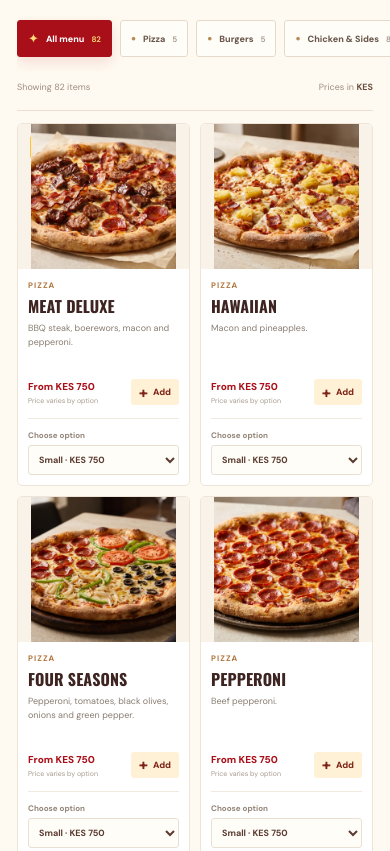
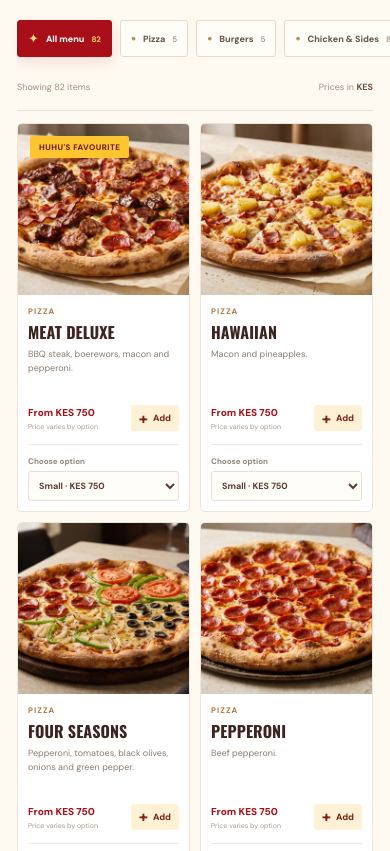
Before and after one commit to robinmigwi/huhus, a website built with Vite: page index.html in a window 390 px wide. Shown: the part 1160-2011 px from the top of the page. Built offline with nearby package versions, Linux system fonts and the light colour scheme; files whose address does not match are found by name.

Commit message:
Display complete menu photos at their original aspect ratio

```diff
--- a/src/styles.css
+++ b/src/styles.css
@@ -94,10 +94,8 @@ a { color: inherit; text-decoration: none; }
 .product-grid { display: grid; grid-template-columns: repeat(3, minmax(0, 1fr)); gap: 18px; padding-top: 19px; }
 .product-card { background: #fff; border: 1px solid #efe4d8; border-radius: 5px; overflow: hidden; transition: transform .2s, box-shadow .2s, border-color .2s; display: flex; flex-direction: column; min-width: 0; }
 .product-card:hover { transform: translateY(-3px); box-shadow: 0 14px 34px rgba(89,42,20,.09); border-color: #e0c6a7; }
-.product-image { position: relative; height: 235px; overflow: hidden; isolation: isolate; background: #f7f0e5; }
-.product-image::before { content: ""; position: absolute; inset: -22px; z-index: -2; background-image: var(--product-photo); background-size: cover; background-position: center; filter: blur(22px) saturate(.78); opacity: .62; transform: scale(1.06); }
-.product-image::after { content: ""; position: absolute; inset: 0; z-index: -1; background: linear-gradient(90deg, rgba(250,246,238,.42), rgba(250,246,238,.12) 50%, rgba(250,246,238,.42)); }
-.product-image img { position: relative; z-index: 1; width: 100%; height: 100%; display: block; box-sizing: border-box; padding: 0; object-fit: contain; object-position: center; }
+.product-image { position: relative; overflow: hidden; }
+.product-image img { width: 100%; height: auto; max-width: 100%; display: block; object-fit: unset; object-position: unset; padding: 0; margin: 0; }
 .product-badge { position: absolute; left: 12px; top: 12px; color: #6a1a13; background: var(--gold); padding: 6px 9px; border-radius: 2px; font-size: 8px; font-weight: 800; text-transform: uppercase; letter-spacing: .06em; }
 .product-info { padding: 15px 15px 14px; display: flex; flex-direction: column; flex: 1; }
 .product-category { font-size: 8px; text-transform: uppercase; color: #b27942; letter-spacing: .13em; font-weight: 800; }
@@ -161,14 +159,14 @@ a { color: inherit; text-decoration: none; }
   .menu-section { padding: 48px 17px 58px; }.section-heading { display: grid; align-items: start; gap: 18px; }.section-heading h2 { font-size: 41px; }.menu-search { width: 100%; }
   .category-bar { margin-right: -17px; padding-right: 17px; }.category-chip { padding: 9px 10px; font-size: 9px; }
   .product-grid { grid-template-columns: repeat(2, minmax(0, 1fr)); gap: 10px; padding-top: 12px; }
-  .product-image { height: 145px; }.product-info { padding: 11px 10px 10px; }.product-info h3 { font-size: 16px; }.product-info > p { font-size: 9px; min-height: 44px; }.product-card-bottom { align-items: flex-end; gap: 4px; }.product-price b { font-size: 10px; }.product-price small { font-size: 7px; }.add-button { padding: 7px 8px; font-size: 9px; }.variant-label { align-items: stretch; flex-direction: column; gap: 5px; }.variant-label select { width: 100%; }
+  .product-image { height: auto; }.product-image img { height: auto; }.product-info { padding: 11px 10px 10px; }.product-info h3 { font-size: 16px; }.product-info > p { font-size: 9px; min-height: 44px; }.product-card-bottom { align-items: flex-end; gap: 4px; }.product-price b { font-size: 10px; }.product-price small { font-size: 7px; }.add-button { padding: 7px 8px; font-size: 9px; }.variant-label { align-items: stretch; flex-direction: column; gap: 5px; }.variant-label select { width: 100%; }
   .promo-band { grid-template-columns: 1fr; padding: 38px 22px 42px; gap: 26px; }.promo-copy h2 { font-size: 48px; }.promo-photos img { height: 145px; border-width: 4px; }.promo-band:after { font-size: 100px; bottom: -30px; }
   .visit-section { padding: 49px 22px; grid-template-columns: 1fr; gap: 24px; }.visit-section h2 { font-size: 46px; }.visit-details { padding: 17px; gap: 17px; }.visit-details b { font-size: 9px; }
   .site-footer { padding: 18px 17px; flex-wrap: wrap; }.site-footer p { width: 100%; order: 3; margin: 0; }.footer-demo { font-size: 7px; }
   .drawer-head { padding: 18px 18px 15px; }.cart-content { padding-left: 18px; padding-right: 18px; }.cart-foot { padding: 16px 18px 20px; }
 }
 @media (max-width: 370px) {
-  .product-grid { grid-template-columns: 1fr; }.product-image { height: 190px; }.product-info > p { min-height: 0; }.variant-label { flex-direction: row; align-items: center; }
+  .product-grid { grid-template-columns: 1fr; }.product-image { height: auto; }.product-image img { height: auto; }.product-info > p { min-height: 0; }.variant-label { flex-direction: row; align-items: center; }
 }
 
 
```
